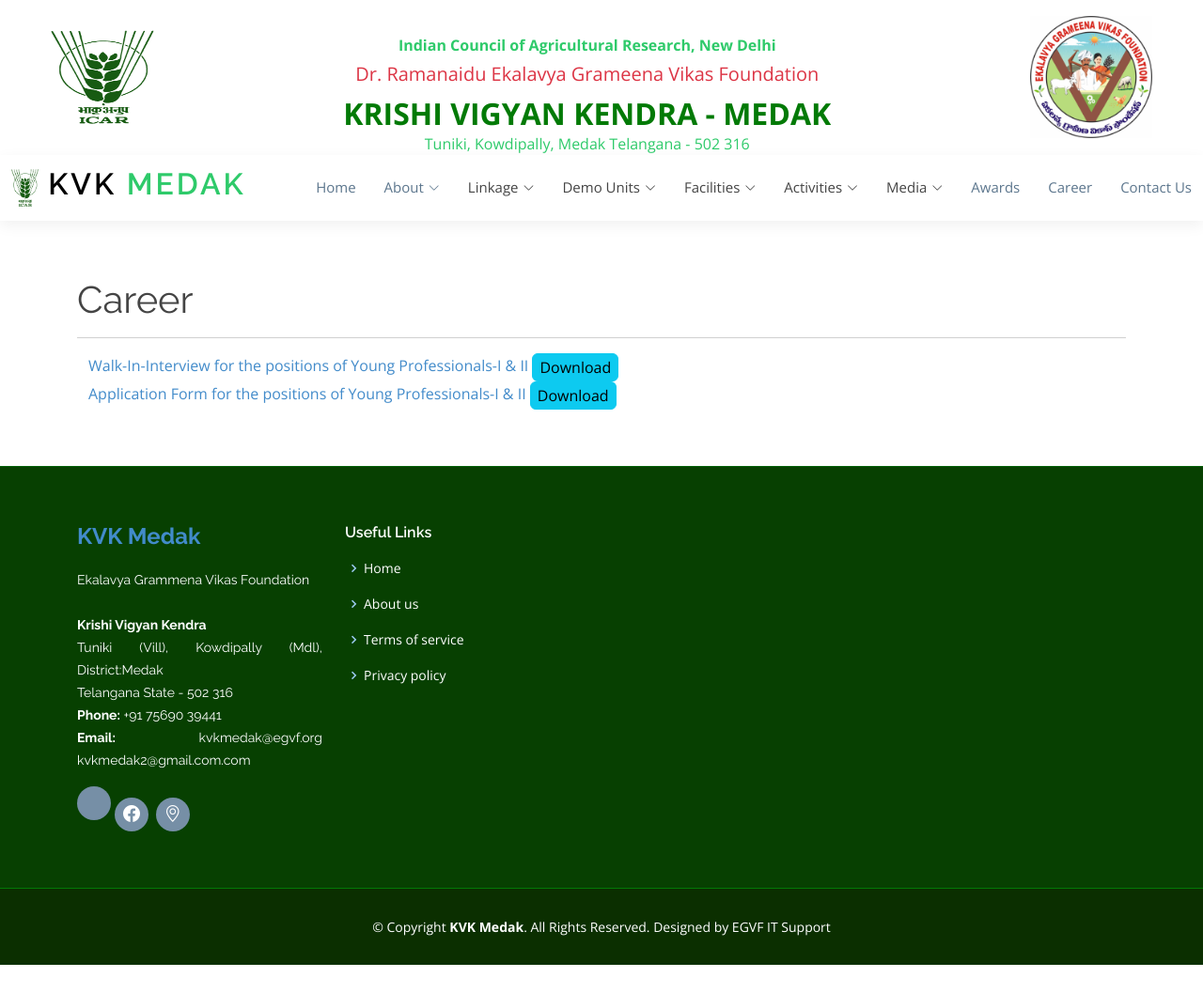
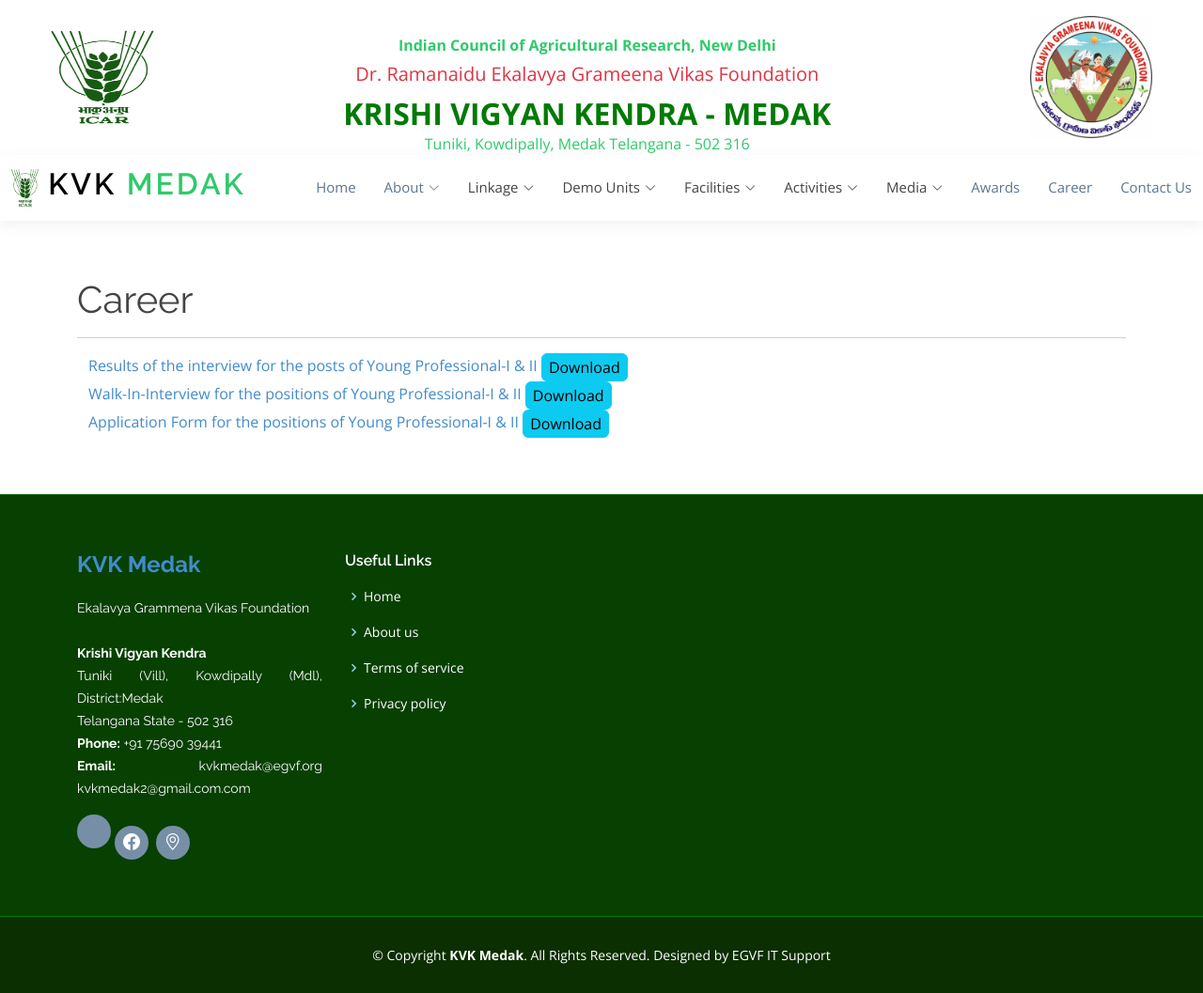
Before and after one commit to kvkmedak/kvkmedak.github.io, a Jekyll site: the page built from pages/career.html, in a window 1280 px wide. Shown: the whole page at 94% size. Built offline with Jekyll 4.4.1, drawn with Linux system fonts in a browser that asks for light colours; nearby versions of some CDN libraries; library files that are not in the unit come from our copies; before the commit the page ends 1027 px from its top, so only the background shows below that.

Commit message:
Update career.html

```diff
--- a/pages/career.html
+++ b/pages/career.html
@@ -19,11 +19,25 @@
                 <div class="container aos-init aos-animate" data-aos="fade-up">
                     <div class="row aos-init aos-animate" data-aos="fade-up" data-aos-delay="100">
 
+                 <div class="col-lg-12">
+                            <span>
+                                <a href="Results(YP).pdf" target="_blank">
+
+                                    Results of the interview for the posts of Young Professional-I & II
+                                    <div class="btn btn-info" style="padding: 2px 7px;">Download </div>
+                            </span>
+
+
+                    </div>
+
+
+
+
                          <div class="col-lg-12">
                             <span>
                                 <a href="YP-2023.pdf" target="_blank">
 
-                                    Walk-In-Interview for the positions of Young Professionals-I & II
+                                    Walk-In-Interview for the positions of Young Professional-I & II
                                     <div class="btn btn-info" style="padding: 2px 7px;">Download </div>
                             </span>
                             <br>
@@ -34,7 +48,7 @@
                             <span>
                                 <a href="YP Proforma.pdf" target="_blank">
 
-                                    Application Form for the positions of Young Professionals-I & II
+                                    Application Form for the positions of Young Professional-I & II
                                     <div class="btn btn-info" style="padding: 2px 7px;">Download </div>
                             </span>
 
```
